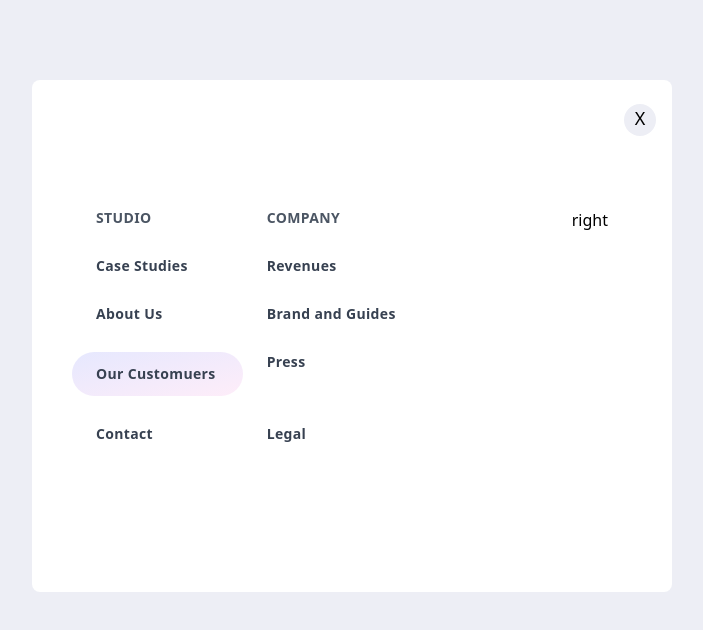
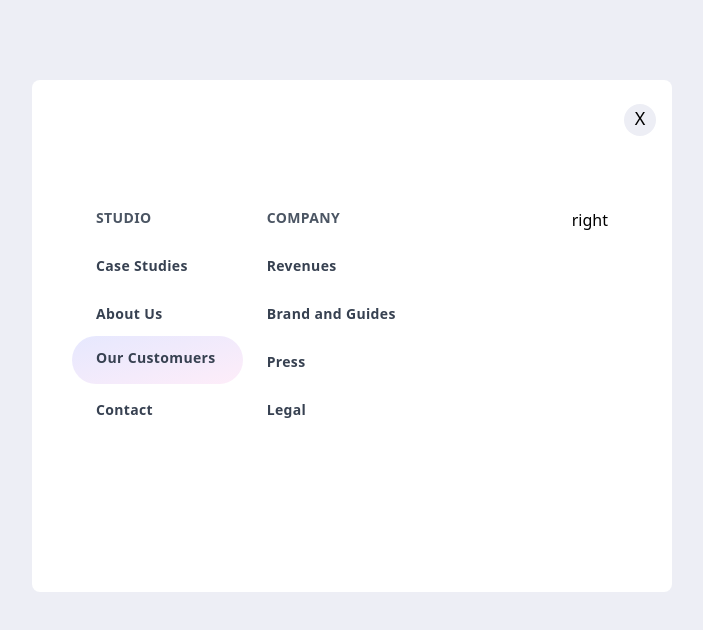
Before and after one commit to nasir-001/100-components, a Vue app: page /layout19 in a window 1280 px wide. Shown: the top 630 px of the page, without its empty margins (288-991 px from the left). Built offline with nearby package versions, Linux system fonts and the light colour scheme; the HTML template or start-up script is replaced by a standard one.

Commit message:
fix margin-top in component 19

```diff
--- a/src/views/Layout19.vue
+++ b/src/views/Layout19.vue
@@ -31,7 +31,7 @@
             </div>
           </div>
           <div class="flex justify-between">
-            <div class="text-sm tracking-wide font-semibold text-gray-700 mt-7 w-1/2 bg-gradient-to-tl from-layout19buttonRightColor to-layout19buttonLeftColor py-3 -ml-6 pl-6 rounded-full">
+            <div class="text-sm tracking-wide font-semibold text-gray-700 mt-3 -mb-3 w-1/2 bg-gradient-to-tl from-layout19buttonRightColor to-layout19buttonLeftColor py-3 -ml-6 pl-6 rounded-full">
               Our Customuers
             </div>
             <div class="text-sm tracking-wide font-semibold text-gray-700 mt-7 w-1/2">
```
